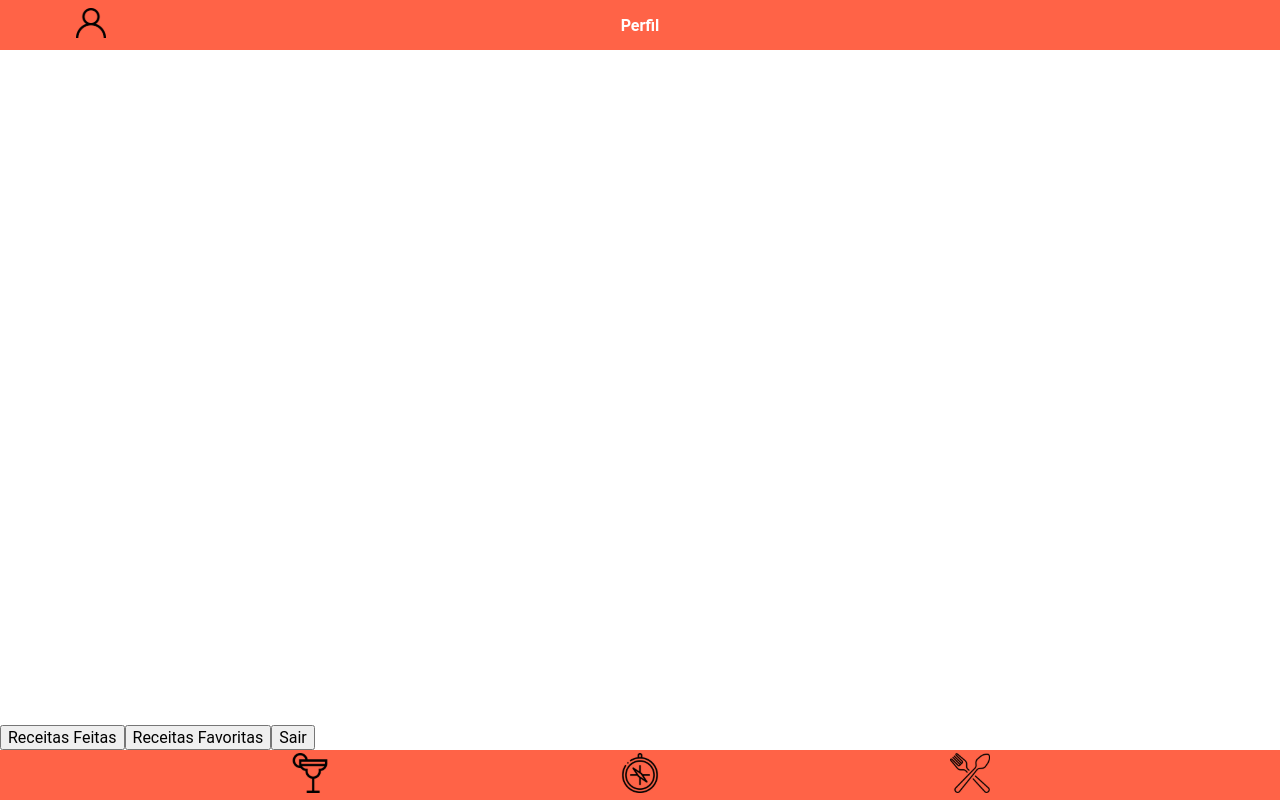
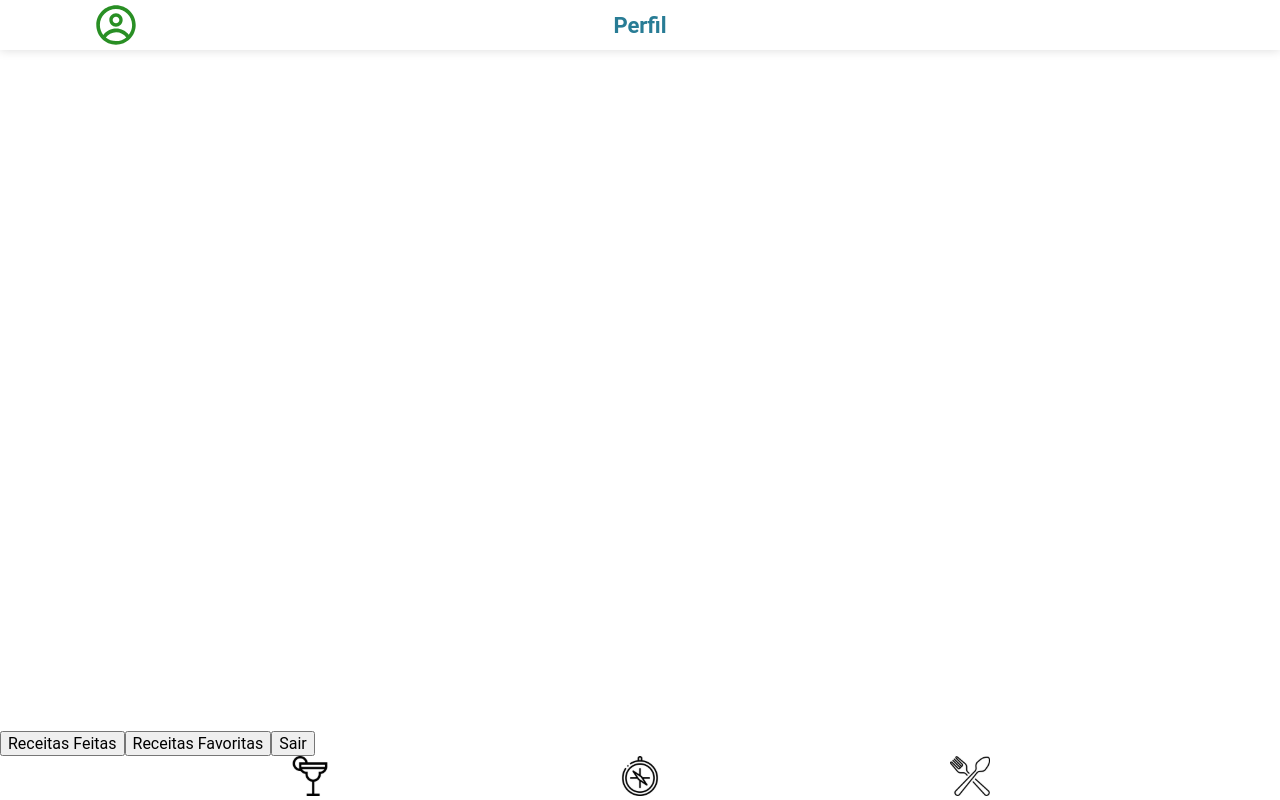
Before and after one commit to MuriloGon/projects-at-trybe, a React (Create React App) app: page /perfil in a window 1280 px wide. Built offline with nearby package versions, Linux system fonts and the light colour scheme.

Commit message:
feat(header): implemnet header styles

```diff
--- a/src/Components/Header.jsx
+++ b/src/Components/Header.jsx
@@ -1,39 +1,50 @@
 import React, { useState } from 'react';
 import { Link } from 'react-router-dom';
 import PropTypes from 'prop-types';
-import { Header as MainHeader } from '../styles/menuWrapperStyles';
+import { useTheme } from 'styled-components';
+import { useSelector } from 'react-redux';
+import { Header as HeaderContainer } from '../styles/menuWrapperStyles';
 import SearchBar from './SearchBar';
-import profileIcon from '../images/profileIcon.svg';
-import searchIcon from '../images/searchIcon.svg';
+import profileSrc, { ReactComponent as ProfileIcon } from '../images/profileIcon.svg';
+import searchSrc, { ReactComponent as SearchIcon } from '../images/searchIcon.svg';
 
+const profileCb = ({ currentNavigation }) => currentNavigation.profile;
 function Header({ name, search }) {
-  const [handleSearch, sethandleSearch] = useState(false);
+  const [togleSearch, setToggleSearch] = useState(false);
+  const profile = useSelector(profileCb);
+  const { primary1, secondary1 } = useTheme();
 
-  const handleClick = () => {
-    if (handleSearch === false) return sethandleSearch(true);
-    if (handleSearch === true) return sethandleSearch(false);
-  };
+  const handleToggle = () => { setToggleSearch((st) => !st); };
+  const style = (bool) => ({ color: bool ? secondary1 : primary1 });
 
   return (
     <>
-      <MainHeader>
+      <HeaderContainer style={ { height: '50px' } }>
         <Link to="/perfil">
-          <img
-            src={ profileIcon }
-            alt="Profile Icon"
+          <ProfileIcon
             data-testid="profile-top-btn"
+            style={ style(profile) }
+            src={ profileSrc }
           />
         </Link>
-        <h1 data-testid="page-title">{name}</h1>
-        {search && <input
-          type="image"
-          src={ searchIcon }
-          alt="Search Icon"
-          data-testid="search-top-btn"
-          onClick={ () => handleClick() }
-        />}
-      </MainHeader>
-      { handleSearch && <SearchBar /> }
+
+        <HeaderContainer.Title
+          data-testid="page-title"
+        >
+          {name}
+        </HeaderContainer.Title>
+
+        {search && (
+          <SearchIcon
+            src={ searchSrc }
+            style={ style(togleSearch) }
+            data-testid="search-top-btn"
+            onClick={ handleToggle }
+          />
+        )}
+      </HeaderContainer>
+
+      { togleSearch && <SearchBar /> }
     </>
   );
 }
@@ -41,6 +52,11 @@ function Header({ name, search }) {
 Header.propTypes = {
   name: PropTypes.string.isRequired,
   search: PropTypes.bool.isRequired,
+  active: PropTypes.bool,
+};
+
+Header.defaultProps = {
+  active: false,
 };
 
 export default Header;
--- a/src/Components/MainContainer.jsx
+++ b/src/Components/MainContainer.jsx
@@ -4,7 +4,8 @@ import { MenuWrapper } from '../styles/menuWrapperStyles';
 import Header from './Header';
 import Footer from './Footer';
 
-const Main = ({ children, name, header = false, footer = false, search = false }) => (
+function Main({ children, name, header = false, footer = false, search = false }) {
+  return (
     <MenuWrapper>
       {!header && <Header name={ name } search={ !search } />}
       <MenuWrapper.Main>
@@ -13,6 +14,7 @@ const Main = ({ children, name, header = false, footer = false, search = false }
       {!footer && <Footer />}
     </MenuWrapper>
   );
+}
 
 Main.propTypes = {
   children: PropTypes.node,
--- a/src/pages/Application/Menu/index.js
+++ b/src/pages/Application/Menu/index.js
@@ -1,13 +1,20 @@
-import React from 'react';
+/* eslint-disable react-hooks/exhaustive-deps */
+import React, { useEffect } from 'react';
 import { Redirect, Route, Switch, useRouteMatch } from 'react-router-dom';
+import { useDispatch } from 'react-redux';
+import { setCurrentNavigation } from '../../../slices/currentNavigation';
 import useMenuType from '../../../hooks/useMenuType';
 import MainScreen from '../../../Components/MainScreen';
 import RecipeDetails from './RecipeDetails';
 import Container from '../../../Components/MainContainer';
 
 function Menu() {
+  const dispatch = useDispatch();
   const { path } = useRouteMatch();
   const menuType = useMenuType();
+
+  useEffect(() => { dispatch(setCurrentNavigation(menuType)); }, [menuType]);
+
   return (
     <Switch>
       <Route exact path={ path }>
--- a/src/pages/Application/Perfil/index.js
+++ b/src/pages/Application/Perfil/index.js
@@ -1,13 +1,15 @@
-import React from 'react';
+import React, { useEffect } from 'react';
+import { useDispatch } from 'react-redux';
 import { Link } from 'react-router-dom';
-// import { clearLocalStorage } from '../../../services/localStorage';
+import { setCurrentNavigation } from '../../../slices/currentNavigation';
 
 function Perfil() {
   const email = localStorage.getItem('user');
+  const dispatch = useDispatch();
 
-  const resetLocalStorage = () => {
-    localStorage.clear();
-  };
+  useEffect(() => { dispatch(setCurrentNavigation('profile')); }, []);
+
+  const resetLocalStorage = () => { localStorage.clear(); };
   return (
     <>
       <div>
--- /dev/null
+++ b/src/slices/currentNavigation.js
@@ -0,0 +1,22 @@
+import { createSlice } from '@reduxjs/toolkit';
+
+const initialState = {
+  search: false,
+  profile: false,
+  meals: false,
+  explore: false,
+  drinks: false,
+};
+
+const currentNavigationSlice = createSlice({
+  initialState,
+  name: 'currentNavigation',
+  reducers: {
+    setCurrentNavigation: (state, { payload }) => (
+      { ...initialState, [payload]: true }
+    ),
+  },
+});
+
+export const { setCurrentNavigation } = currentNavigationSlice.actions;
+export default currentNavigationSlice.reducer;
--- a/src/slices/rootReducer.js
+++ b/src/slices/rootReducer.js
@@ -9,6 +9,7 @@ import inProgressRecipes from './inProgressRecipes';
 import auth from './auth';
 import explore from './exploreSlice';
 import searchbar from './searchbar';
+import currentNavigation from './currentNavigation';
 
 const rootReducer = combineReducers({
   mealsToken,
@@ -20,6 +21,7 @@ const rootReducer = combineReducers({
   auth,
   explore,
   searchbar,
+  currentNavigation,
 });
 
 export default rootReducer;
--- /dev/null
+++ b/src/styles/headerStyles.js
@@ -0,0 +1 @@
+import styled from 'styled-components';
--- a/src/styles/menuWrapperStyles.js
+++ b/src/styles/menuWrapperStyles.js
@@ -1,5 +1,6 @@
 import styled from 'styled-components';
-import { footerHeight, headerHeight } from './theme';
+import { footerHeight, headerHeight,
+  primary1, background } from './theme';
 
 export const MenuWrapper = styled.div` /* Container */
   display: grid;
@@ -14,23 +15,39 @@ MenuWrapper.Main = styled.main`/* Container main */
 
 export const Header = styled.header`/* Header */
   align-items: center;
-  background: ${({ theme }) => theme.background};
-  color: ${({ theme }) => theme.color1};
+  background: ${background};
+  box-shadow: 0 0 10px 0 hsla(0deg 0% 0% / 15%);
+  color: ${primary1};
   display: grid;
-  grid-template-columns: 1fr 5fr 1fr;
-  height: ${({ theme }) => theme['header-height']};
+  grid-template-columns: 1fr 3.5fr 1fr;
+  height: ${headerHeight};
+  place-content: center;
   width: 100%;
 
   & > * {
     margin: 0 auto;
   }
+
+  & svg {
+    width: 40px;
+  }
+
+  & a {
+    display: flex;
+    place-content: center;
+  }
+`;
+
+Header.Title = styled.h1`/* Header Title */
+  color: ${primary1};
+  font-size: 22px;
 `;
 
 export const Footer = styled.footer`/* Footer */
   align-items: center;
-  background: ${({ theme: { background } }) => background};
+  background: ${background};
   display: flex;
-  height: ${({ theme }) => theme['footer-height']};
+  height: ${footerHeight};
   justify-content: space-evenly;
   width: 100vw;
 `;
--- a/src/styles/theme.js
+++ b/src/styles/theme.js
@@ -1,17 +1,16 @@
 export default {
-  background: 'tomato',
-  color1: 'white',
-  color2: 'black',
   'footer-height': '50px',
   'header-height': '50px',
+  background: 'white',
   primary1: 'hsla(194deg, 58%, 37%, 100%)',
   primary2: 'hsla(194deg, 45%, 55%, 100%)',
-  secondary1: 'hsla(177deg, 60%, 35%, 100%)',
-  secondary2: 'hsla(177deg, 51%, 90%, 100%)',
+  secondary1: 'hsla(117deg, 60%, 35%, 100%)',
+  secondary2: 'hsla(117deg, 51%, 90%, 100%)',
   accent1: 'hsla(295deg, 79%, 69%, 100%)',
   accent2: 'hsla(295deg, 100%, 95%, 100%)',
 };
 
+export const background = ({ theme }) => theme.background;
 export const primary1 = ({ theme }) => theme.primary1;
 export const primary2 = ({ theme }) => theme.primary2;
 export const secondary1 = ({ theme }) => theme.secondary1;
```
Also changed, not shown: src/images/profileIcon.svg, src/images/searchIcon.svg. Lines whose indentation alone changed are shown as unchanged.
